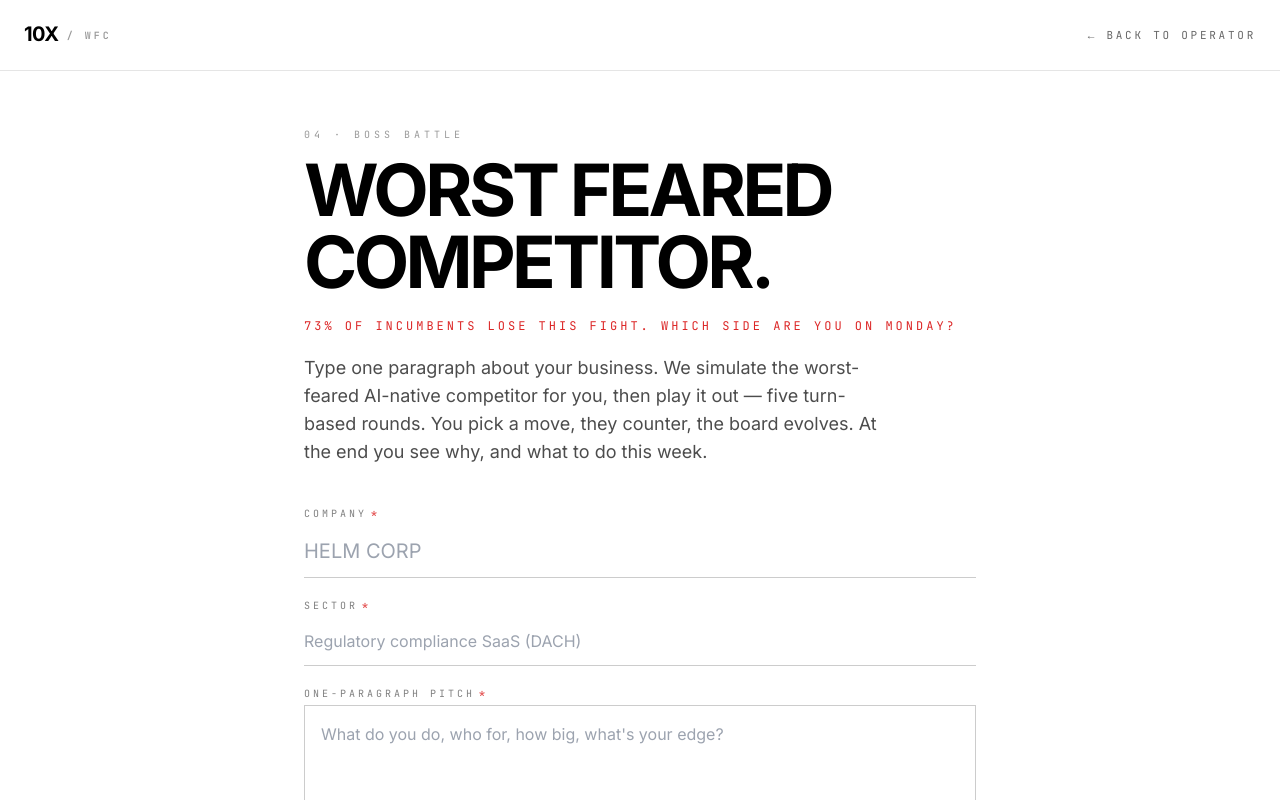
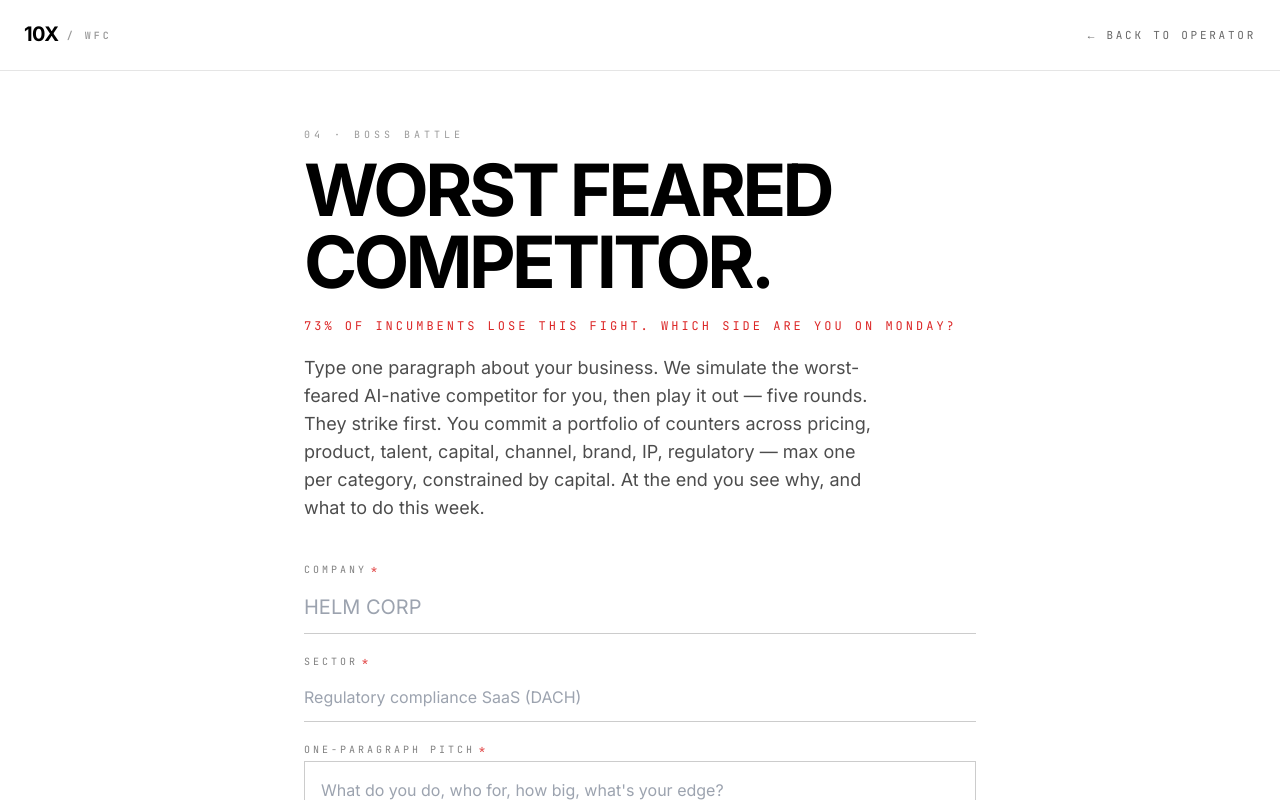
Before and after one commit to nicolasreitmeier1989-dot/Helm, a Next.js app: page /war in a window 1280 px wide. Shown: the top 800 px of the page. Built offline with nearby package versions, Linux system fonts and the light colour scheme.

Commit message:
SetupScreen: portfolio-shaped intro copy

```diff
--- a/src/app/war/SetupScreen.tsx
+++ b/src/app/war/SetupScreen.tsx
@@ -83,9 +83,11 @@ export function SetupScreen({ onStart, error }: Props) {
             </p>
             <p className="mt-5 text-black/70 text-base md:text-lg leading-relaxed max-w-xl">
               Type one paragraph about your business. We simulate the worst-feared
-              AI-native competitor for you, then play it out — five turn-based
-              rounds. You pick a move, they counter, the board evolves. At the
-              end you see why, and what to do this week.
+              AI-native competitor for you, then play it out — five rounds. They
+              strike first. You commit a portfolio of counters across pricing,
+              product, talent, capital, channel, brand, IP, regulatory — max one
+              per category, constrained by capital. At the end you see why, and
+              what to do this week.
             </p>
           </div>
 
```
